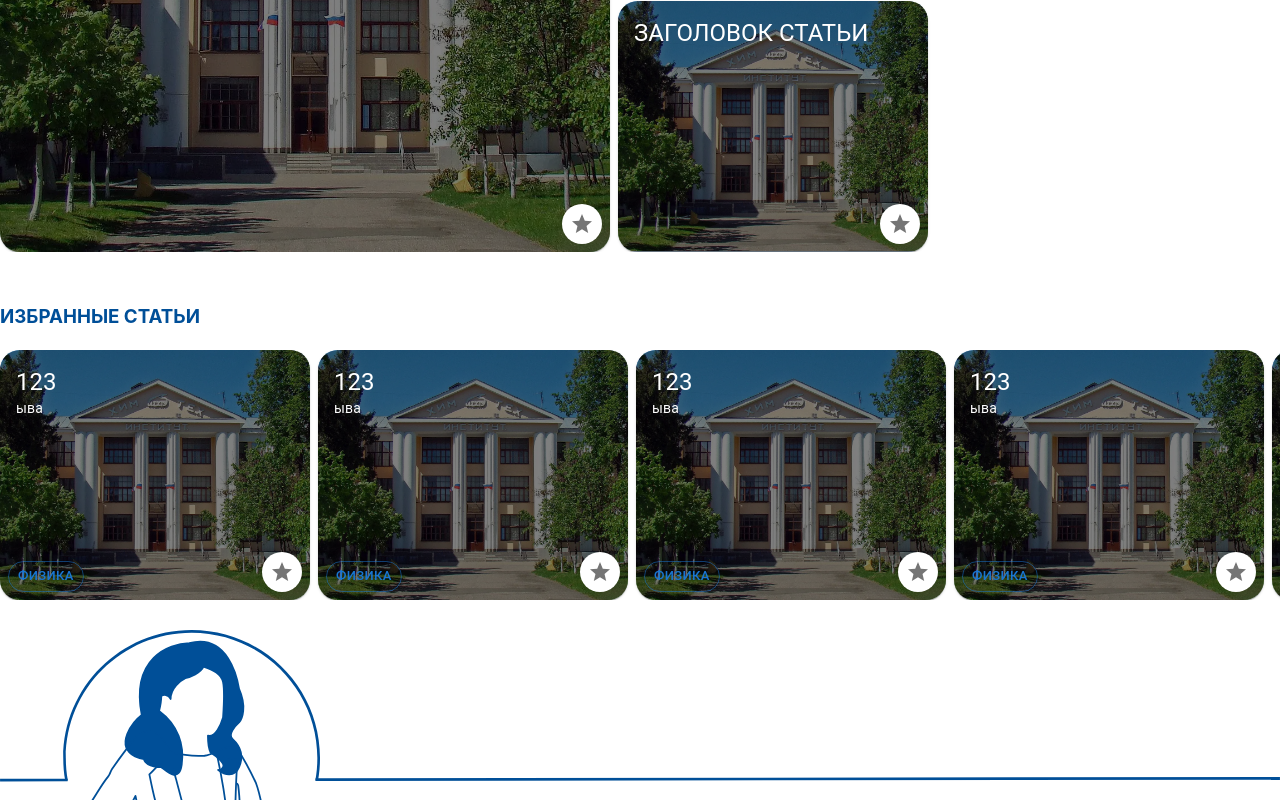
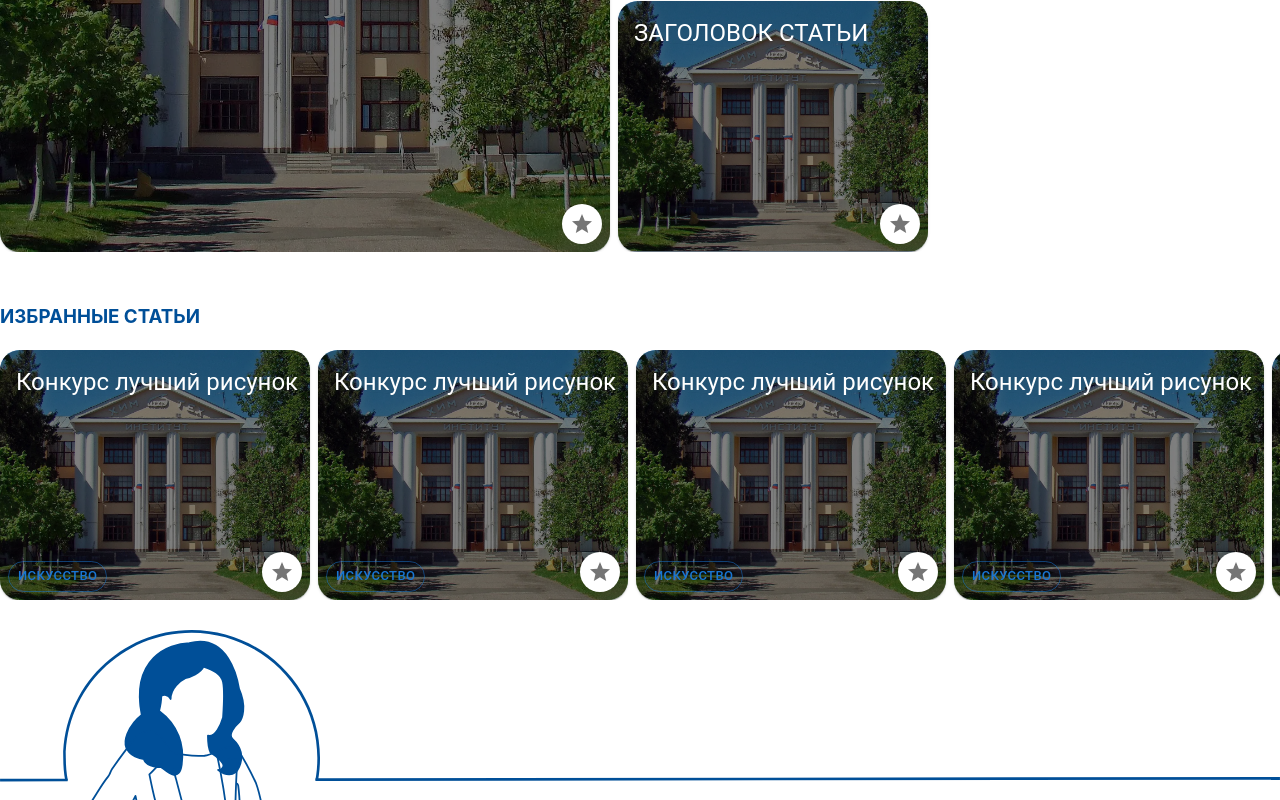
Before and after one commit to shuyanov/hkShuyanov.github.io, a React (Vite) app: page /hkShuyanov.github.io/publications in a window 1280 px wide. Shown: the part 424-1224 px from the top of the page. Built offline with nearby package versions, Linux system fonts and the light colour scheme.

Commit message:
fix(text): update text

```diff
--- a/src/Components/molecule/SubEventsNews/SubEventsNews.tsx
+++ b/src/Components/molecule/SubEventsNews/SubEventsNews.tsx
@@ -8,7 +8,7 @@ type TEventsList = {
   lable: string;
 };
 
-const arr: TTags[] = [{ title: "физика" }];
+const arr: TTags[] = [{ title: "Искусство" }];
 
 export const SubEventsNews = ({ lable }: TEventsList) => {
   return (
@@ -19,99 +19,50 @@ export const SubEventsNews = ({ lable }: TEventsList) => {
           <div className={styles.newsContainer}>
             <BitCardPublick
               img={cloud}
-              date={"123"}
-              descriptions={"ыва"}
+              date={"Конкурс лучший рисунок"}
+              descriptions={""}
               size={"small"}
               tags={arr}
             />
             <BitCardPublick
               img={cloud}
-              date={"123"}
-              descriptions={"ыва"}
+              date={"Конкурс лучший рисунок"}
+              descriptions={""}
               size={"small"}
               tags={arr}
             />
             <BitCardPublick
               img={cloud}
-              date={"123"}
-              descriptions={"ыва"}
+              date={"Конкурс лучший рисунок"}
+              descriptions={""}
               size={"small"}
               tags={arr}
             />
             <BitCardPublick
               img={cloud}
-              date={"123"}
-              descriptions={"ыва"}
+              date={"Конкурс лучший рисунок"}
+              descriptions={""}
               size={"small"}
               tags={arr}
             />
             <BitCardPublick
               img={cloud}
-              date={"123"}
-              descriptions={"ыва"}
+              date={"Конкурс лучший рисунок"}
+              descriptions={""}
               size={"small"}
               tags={arr}
             />
             <BitCardPublick
               img={cloud}
-              date={"123"}
-              descriptions={"ыва"}
+              date={"Конкурс лучший рисунок"}
+              descriptions={""}
               size={"small"}
               tags={arr}
             />
             <BitCardPublick
               img={cloud}
-              date={"123"}
-              descriptions={"ыва"}
-              size={"small"}
-              tags={arr}
-            />
-            <BitCardPublick
-              img={cloud}
-              date={"123"}
-              descriptions={"ыва"}
-              size={"small"}
-              tags={arr}
-            />
-            <BitCardPublick
-              img={cloud}
-              date={"123"}
-              descriptions={"ыва"}
-              size={"small"}
-              tags={arr}
-            />
-            <BitCardPublick
-              img={cloud}
-              date={"123"}
-              descriptions={"ыва"}
-              size={"small"}
-              tags={arr}
-            />
-            <BitCardPublick
-              img={cloud}
-              date={"123"}
-              descriptions={"ыва"}
-              size={"small"}
-              tags={arr}
-            />
-            <BitCardPublick
-              img={cloud}
-              date={"123"}
-              descriptions={"ыва"}
-              size={"small"}
-              tags={arr}
-            />
-            <BitCardPublick
-              img={cloud}
-              date={"123"}
-              descriptions={"ыва"}
-              size={"small"}
-              tags={arr}
-            />
-            <BitCardPublick
-              img={cloud}
-              date={"123"}
-              descriptions={"ыва"}
+              date={"Конкурс лучший рисунок"}
+              descriptions={""}
               size={"small"}
               tags={arr}
             />
--- a/src/Components/page/EventsPage/styles.module.scss
+++ b/src/Components/page/EventsPage/styles.module.scss
@@ -3,6 +3,7 @@
     flex-direction: column;
 
     gap: 32px;
+    height: 100vh;
 }
 
 .container {
--- a/src/Components/page/Publications/styles.module.scss
+++ b/src/Components/page/Publications/styles.module.scss
@@ -3,6 +3,7 @@
     flex-direction: column;
 
     gap: 32px;
+    height: 100vh;
 }
 
 .container {
```
